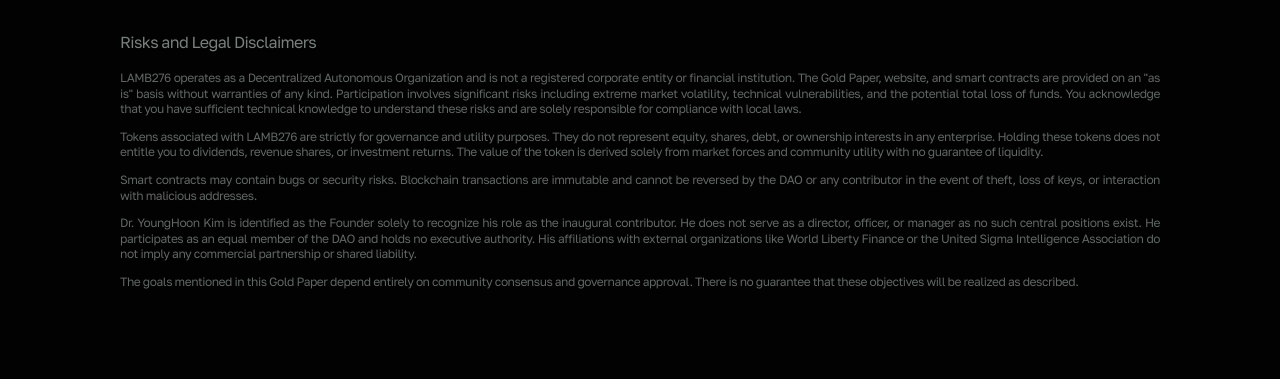
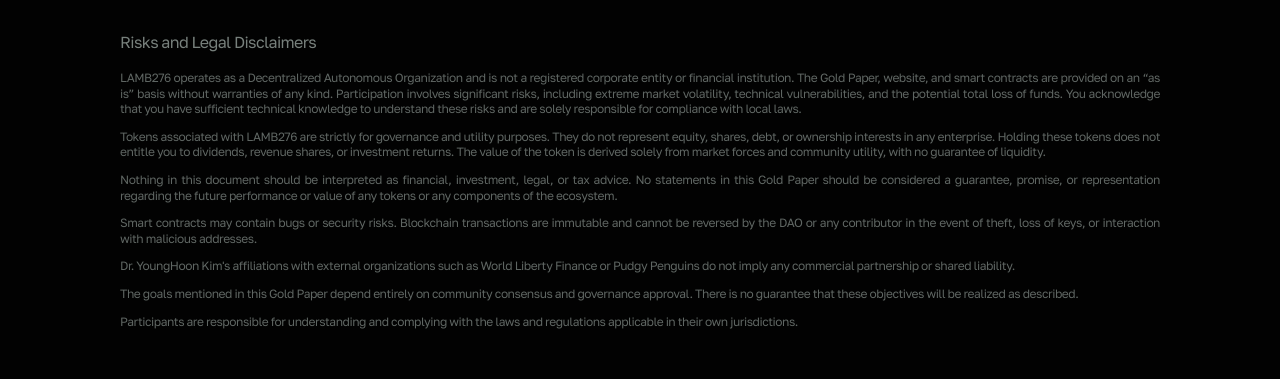
Before and after one commit to Lamb276/lamb276-landing, a React (Vite) app: page /gold-paper in a window 1280 px wide. Shown: the part 6414-6793 px from the top of the page. Built offline with nearby package versions, Linux system fonts and the light colour scheme.

Commit message:
fix: Gold Paper, Discord Icon
Changed Discription
Fixed Mouse Hover Action

```diff
--- a/src/components/sections/SocialSection.jsx
+++ b/src/components/sections/SocialSection.jsx
@@ -21,7 +21,7 @@
             <IconContainer>
                 {/* Discord */}
                 <SocialLink
-                    as="div"
+                    as={motion.div}
                     onClick={() => openModal(<DiscordModalContent />)}
                     whileHover={{ y: -5 }}
                     whileTap={{ scale: 0.95 }}
--- a/src/pages/GoldPaper.jsx
+++ b/src/pages/GoldPaper.jsx
@@ -523,6 +523,63 @@
                             LAMB276 operates as a Decentralized Autonomous
                             Organization and is not a registered corporate
                             entity or financial institution. The Gold Paper,
+                            website, and smart contracts are provided on an “as
+                            is” basis without warranties of any kind.
+                            Participation involves significant risks, including
+                            extreme market volatility, technical
+                            vulnerabilities, and the potential total loss of
+                            funds. You acknowledge that you have sufficient
+                            technical knowledge to understand these risks and
+                            are solely responsible for compliance with local
+                            laws.
+                        </li>
+                        <li>
+                            Tokens associated with LAMB276 are strictly for
+                            governance and utility purposes. They do not
+                            represent equity, shares, debt, or ownership
+                            interests in any enterprise. Holding these tokens
+                            does not entitle you to dividends, revenue shares,
+                            or investment returns. The value of the token is
+                            derived solely from market forces and community
+                            utility, with no guarantee of liquidity.
+                        </li>
+                        <li>
+                            Nothing in this document should be interpreted as
+                            financial, investment, legal, or tax advice. No
+                            statements in this Gold Paper should be considered a
+                            guarantee, promise, or representation regarding the
+                            future performance or value of any tokens or any
+                            components of the ecosystem.
+                        </li>
+                        <li>
+                            Smart contracts may contain bugs or security risks.
+                            Blockchain transactions are immutable and cannot be
+                            reversed by the DAO or any contributor in the event
+                            of theft, loss of keys, or interaction with
+                            malicious addresses.
+                        </li>
+                        <li>
+                            Dr. YoungHoon Kim's affiliations with external
+                            organizations such as World Liberty Finance or Pudgy
+                            Penguins do not imply any commercial partnership or
+                            shared liability.
+                        </li>
+                        <li>
+                            The goals mentioned in this Gold Paper depend
+                            entirely on community consensus and governance
+                            approval. There is no guarantee that these
+                            objectives will be realized as described.
+                        </li>
+                        <li>
+                            Participants are responsible for understanding and
+                            complying with the laws and regulations applicable
+                            in their own jurisdictions.
+                        </li>
+
+                        {/* <li>
+                            LAMB276 operates as a Decentralized Autonomous
+                            Organization and is not a registered corporate
+                            entity or financial institution. The Gold Paper,
                             website, and smart contracts are provided on an "as
                             is" basis without warranties of any kind.
                             Participation involves significant risks including
@@ -567,7 +624,7 @@
                             entirely on community consensus and governance
                             approval. There is no guarantee that these
                             objectives will be realized as described.
-                        </li>
+                        </li> */}
                     </DisclaimerList>
                 </DisclaimerSection>
             </ContentContainer>
```
